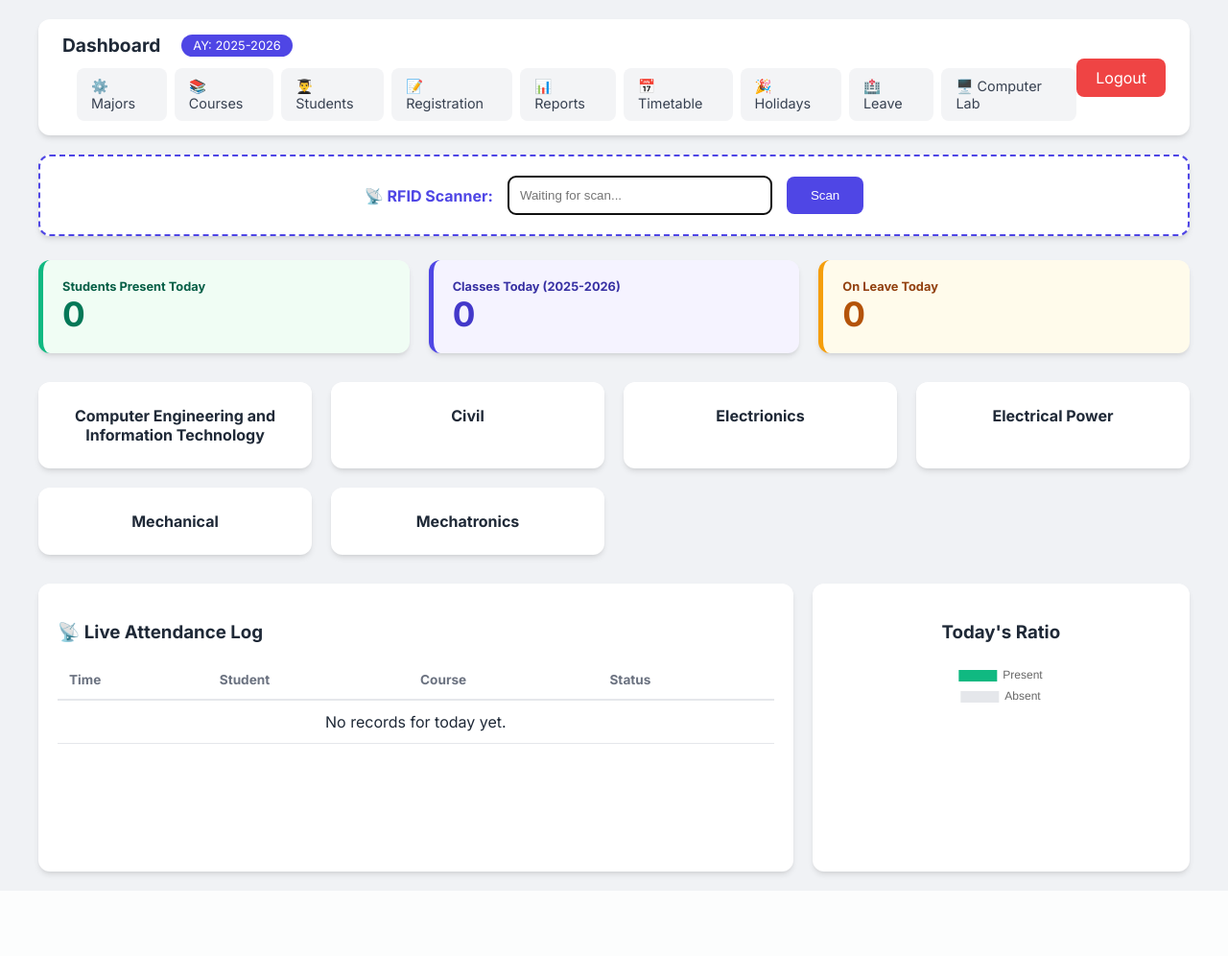
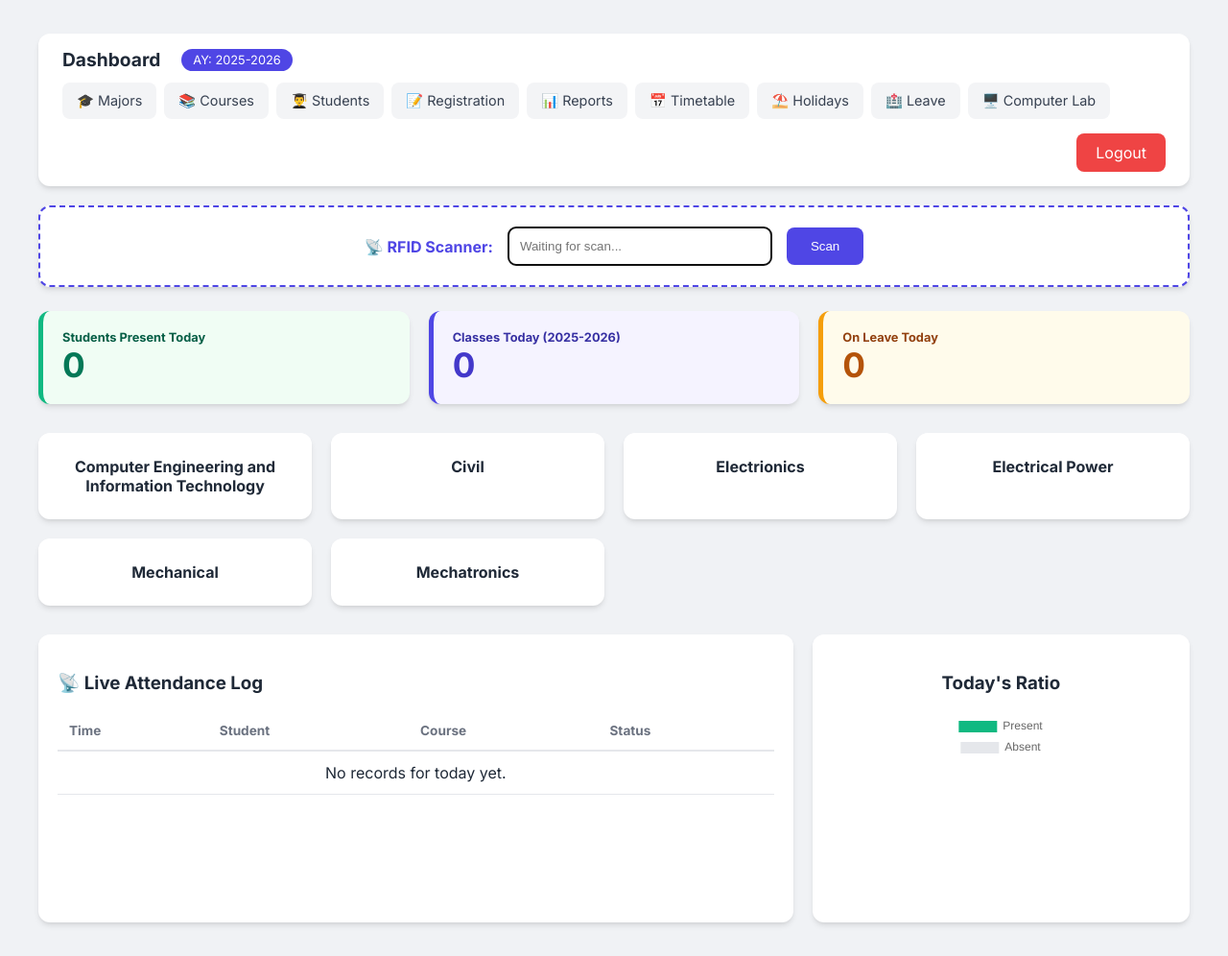
Before and after one commit to MinNyiThatTant/attendanceapp, a PHP site: page /dashboard.php in a window 1280 px wide. Shown: the whole page at 96% size. Before the commit the page ends 917 px from the top, so only its background shows below. Run offline with PHP 8.4, Linux system fonts and the light colour scheme; the visitor is signed in with stand-in values (Sample User, id 1); data comes from the database, SQL or seed files in the repository; data that the repository does not hold is empty.

Commit message:
all check done

```diff
--- a/dashboard.php
+++ b/dashboard.php
@@ -175,28 +175,96 @@ $today_classes = $stmt_timetable->fetchAll();
             font-size: 0.8rem;
             margin-left: 10px;
         }
+
+        /* Container */
+        .container {
+            max-width: 1200px;
+            margin: 0 auto;
+            padding: 15px;
+        }
+
+        /* Header/Navigation responsive */
+        .dashboard-header {
+            display: flex;
+            justify-content: space-between;
+            align-items: center;
+            padding: 15px 25px;
+            flex-wrap: wrap;
+            /* small screen */
+            gap: 15px;
+        }
+
+        .nav-links {
+            display: flex;
+            gap: 8px;
+            flex-wrap: wrap;
+        }
+
+        /* Summary Cards (Present, Classes, Leave) */
+        .summary-container {
+            display: grid;
+            grid-template-columns: repeat(auto-fit, minmax(250px, 1fr));
+            gap: 20px;
+            margin-bottom: 30px;
+        }
+
+        /* Live Attendance & Chart Grid */
+        .log-grid {
+            display: grid;
+            grid-template-columns: 2fr 1fr;
+            gap: 20px;
+            margin-top: 30px;
+        }
+
+        /* scroll for table*/
+        .table-responsive {
+            width: 100%;
+            overflow-x: auto;
+            -webkit-overflow-scrolling: touch;
+        }
+
+        /* Mobile Screen  */
+        @media (max-width: 768px) {
+            .log-grid {
+                grid-template-columns: 1fr;
+            }
+
+            .scan-card {
+                width: 90%;
+                /* Scanner Popup */
+            }
+
+            .dashboard-header {
+                justify-content: center;
+                text-align: center;
+            }
+        }
     </style>
 </head>
 
 <body>
     <div class="container">
-        <div class="card" style="margin-bottom:20px; display:flex; justify-content: space-between; align-items: center; padding: 15px 25px;">
+        <div class="card dashboard-header" style="margin-bottom:20px; display:flex; justify-content: space-between; align-items: center; padding: 15px 25px; flex-wrap: wrap; gap: 15px;">
+
     <div style="display:flex; gap:12px; flex-wrap: wrap; align-items: center;">
         <h2 style="margin:0; font-size: 1.2rem;">Dashboard</h2>
         <span class="ay-badge">AY: <?= $current_academic_year ?></span>
-                <div style="display:flex; gap:8px; margin-left:15px;">
-                    <a href="manage_majors.php" class="nav-link-btn">⚙️ Majors</a>
+
+        <div style="display:flex; gap:8px; flex-wrap: wrap;">
+            <a href="manage_majors.php" class="nav-link-btn">🎓 Majors</a>
             <a href="manage_courses.php" class="nav-link-btn">📚 Courses</a>
             <a href="manage_students.php" class="nav-link-btn">👨‍🎓 Students</a>
             <a href="manage_registration.php" class="nav-link-btn">📝 Registration</a>
             <a href="attendance_report.php" class="nav-link-btn">📊 Reports</a>
             <a href="manage_timetable.php" class="nav-link-btn">📅 Timetable</a>
-                    <a href="holidays.php" class="nav-link-btn">🎉 Holidays</a>
+            <a href="holidays.php" class="nav-link-btn">⛱️ Holidays</a>
             <a href="manage_leaves.php" class="nav-link-btn">🏥 Leave</a>
             <a href="computer_usage_report.php" class="nav-link-btn">🖥️ Computer Lab</a>
         </div>
     </div>
-            <a href="logout.php" style="background:#ef4444; color:white; text-decoration:none; padding:10px 20px; border-radius:8px;">Logout</a>
+
+    <a href="logout.php" style="background:#ef4444; color:white; text-decoration:none; padding:10px 20px; border-radius:8px; white-space: nowrap; margin-left: auto;">Logout</a>
+
 </div>
 
         <?php if ($holiday_info): ?>
@@ -260,9 +328,10 @@ $today_classes = $stmt_timetable->fetchAll();
             <?php endforeach; ?>
         </div>
 
-        <div style="display: grid; grid-template-columns: 2fr 1fr; gap: 20px; margin-top: 30px;">
+        <div class="log-grid" style="display: grid; grid-template-columns: 2fr 1fr; gap: 20px; margin-top: 30px;">
             <div class="card">
                 <h3>📡 Live Attendance Log</h3>
+                <div class="table-responsive">
                     <table class="student-table">
                         <thead>
                             <tr>
@@ -274,6 +343,7 @@ $today_classes = $stmt_timetable->fetchAll();
                         </thead>
                         <tbody id="attendance-body"></tbody>
                     </table>
+                </div>
             </div>
             <div class="card" style="text-align: center;">
                 <h3>Today's Ratio</h3>
--- a/holidays.php
+++ b/holidays.php
@@ -61,7 +61,7 @@ $holidays = $conn->query("SELECT * FROM holidays ORDER BY holiday_date DESC")->f
 <div class="container">
     <header class="attendance-header">
         <div class="attendance-brand">
-            <h1>🎉 Manage <span style="color:var(--primary)">Holidays</span></h1>
+            <h1>⛱️ Manage <span style="color:var(--primary)">Holidays</span></h1>
         </div>
         <div class="back-btn-box">
             <a href="dashboard.php" class="class-btn" style="text-decoration:none; background:lightblue;">
--- a/manage_majors.php
+++ b/manage_majors.php
@@ -59,7 +59,7 @@ $majors = $db->conn->query("SELECT * FROM major_details ORDER BY id DESC")->fetc
 <body>
 <div class="container">
     <header class="attendance-header">
-        <h1>⚙️ Manage <span style="color:#4f46e5">Major</span></h1>
+        <h1>🎓 Manage <span style="color:#4f46e5">Major</span></h1>
         <a href="dashboard.php" class="class-btn" style="text-decoration:none; background:lightblue;">
             <i class="fa-solid fa-house"></i> Back To Dashboard
         </a>
--- a/manage_registration.php
+++ b/manage_registration.php
@@ -131,7 +131,7 @@ if (isset($_GET['edit'])) {
         </header>
 
         <div class="registration-card" style="margin-top: 20px; border: 2px dashed #4f46e5; background: #f0f7ff;">
-            <h3>📤 Bulk Import (By Semester)</h3>
+            <h3>📤 Bulk Import (By Semester - only Roll No use)</h3>
             <form action="import_registration.php" method="POST" enctype="multipart/form-data">
                 <div class="form-container">
                     <div class="form-row">
@@ -155,7 +155,7 @@ if (isset($_GET['edit'])) {
 
 
         <div class="registration-card">
-            <h3><?= $edit_reg ? '📝 Edit Registration' : '➕ New Registration' ?></h3>
+            <h3><?= $edit_reg ? '📝 Edit Registration' : '💳 New Registration' ?></h3>
             <form method="POST">
                 <input type="hidden" name="reg_id" value="<?= $edit_reg['id'] ?? '' ?>">
                 <div class="form-container">
```
Also changed, not shown: logout.php (added, +16 -0 lines). Lines whose indentation alone changed are shown as unchanged.
